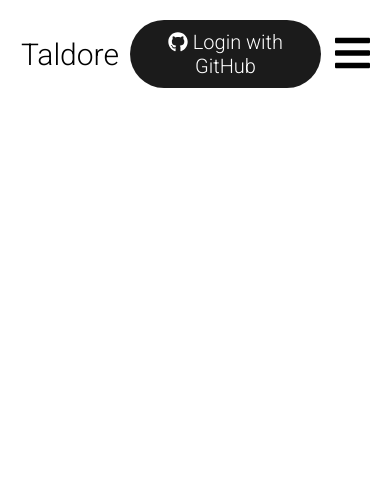
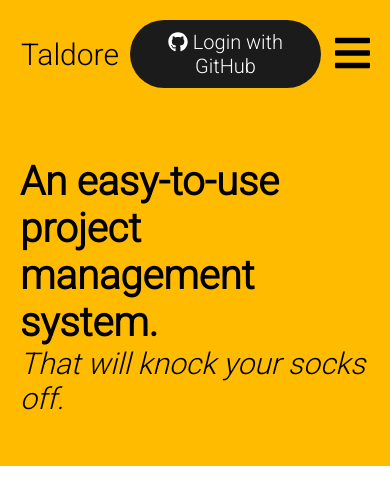
Before and after one commit to Salint/taldore-frontend, a React (Create React App) app: page / in a window 390 px wide. Shown: the top 504 px of the page. Built offline with nearby package versions, Linux system fonts and the light colour scheme.

Commit message:
Add header for home page

```diff
--- a/src/assets/style/components/navbar.css
+++ b/src/assets/style/components/navbar.css
@@ -8,12 +8,14 @@ nav a {
 	text-decoration: none;
 	color: black;
 	font-size: 20px;
+	outline: none;
 }
 nav div#brand {
 	flex: 1;
 	display: flex;
 	align-items: center;
 	justify-content: center;
+	z-index: 1;
 }
 nav ul {
 	list-style-type: none;
@@ -24,6 +26,21 @@ nav ul {
 }
 nav ul li {
 	margin: 0 20px;
+	position: relative;
+	overflow: hidden;
+}
+nav ul li::after {
+	content: "";
+	width: 100%;
+	height: 1px;
+	background: black;
+	position: absolute;
+	top: 90%;
+	right: 100%;
+	transition: right .5s;
+}
+nav ul li:hover::after {
+	right: 0;
 }
 nav div#auth {
 	flex: 1;
@@ -35,6 +52,7 @@ nav div#auth a {
 	color: white;
 	padding: 10px 20px;
 	border-radius: 50px;
+	z-index: 1;
 }
 nav div#auth button {
 	background: none;
@@ -44,7 +62,7 @@ nav div#auth button {
 	margin-left: 14px;
 	display: none;
 	cursor: pointer;
-	z-index: 5;
+	z-index: 1;
 }
 @media (max-width: 1300px) {
 	nav div#brand {
@@ -60,18 +78,27 @@ nav div#auth button {
 		flex-direction: column;
 		justify-content: flex-start;
 		background: rgba(255, 255, 255, 10);
-		padding: 30px 0 0 0;
+		padding: 80px 0 0 0;
 		margin-top: -20px;
 		height: 100%;
-		left: 100%;
+		left: 120%;
 		transition: left .5s;
+		box-shadow: 0 0 30px black;
 		z-index: 0;
 	}
 	nav ul.opened {
 		left: 0;
 	}
 	nav ul li {
-		margin: 10px 0;
+		margin: 5px 0;
+		padding: 5px 0;
+	}
+	nav ul li:hover::after {
+		right: 100%;
+	}
+	nav ul li:hover {
+		background: rgb(240, 240, 240);
+		width: 100%;
 	}
 	nav ul li a {
 		color: black;
--- a/src/assets/style/pages/home.css
+++ b/src/assets/style/pages/home.css
@@ -0,0 +1,26 @@
+header#home {
+	background: rgb(255, 187, 0);
+}
+header#home section {
+	text-align: center;
+	padding: 50px 0 80px 0;
+}
+header#home section h1 {
+	font-size: 40px;
+}
+header#home section p {
+	font-size: 30px;
+	font-style: italic;
+}
+@media (max-width: 1300px) {
+	header#home section {
+		text-align: left;
+		margin: 0 100px;
+	}
+}
+@media (max-width: 900px) {
+	header#home section {
+		margin: 0 20px;
+		padding: 50px 0 50px 0;
+	}
+}
--- a/src/components/Navbar.js
+++ b/src/components/Navbar.js
@@ -3,7 +3,7 @@ import { FontAwesomeIcon } from "@fortawesome/react-fontawesome";
 
 import "../assets/style/components/navbar.css";
 import { faGithub } from "@fortawesome/free-brands-svg-icons";
-import { faBars } from "@fortawesome/free-solid-svg-icons";
+import { faBars, faCog } from "@fortawesome/free-solid-svg-icons";
 
 class Navbar extends React.Component {
 
@@ -18,14 +18,14 @@ class Navbar extends React.Component {
 					<a href="/">Taldore</a>
 				</div>
 				<ul>
-					<li><a href="/terms">Placeholder</a></li>
-					<li><a href="/terms">Placeholder</a></li>
-					<li><a href="/terms">Placeholder</a></li>
+					<li><a href="/privacy">Privacy Policy</a></li>
+					<li><a href="/faq">FAQ</a></li>
+					<li><a href="/faq">Blog</a></li>
 				</ul>
 				<div id="auth">
 					{
 						localStorage.getItem("access_token") ?
-						<a href="/app/">Open Application</a> :
+						<a href="/app/"><FontAwesomeIcon icon={faCog} /> Open Application</a> :
 						<a href="https://github.com/login/oauth/authorize"><FontAwesomeIcon icon={faGithub} /> Login with GitHub</a>
 					}
 					<button onClick={this.openNavigation}><FontAwesomeIcon icon={faBars} /></button>
--- a/src/pages/Home.js
+++ b/src/pages/Home.js
@@ -10,6 +10,10 @@ class Header extends React.Component {
 		return (
 			<header id="home">
 				<Navbar />
+				<section>
+					<h1>An easy-to-use project management system.</h1>
+					<p>That will knock your socks off.</p>
+				</section>
 			</header>
 		);
 	}
```
